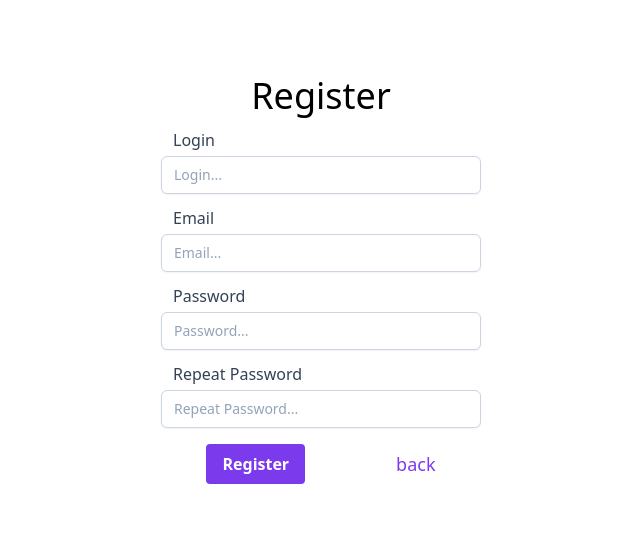
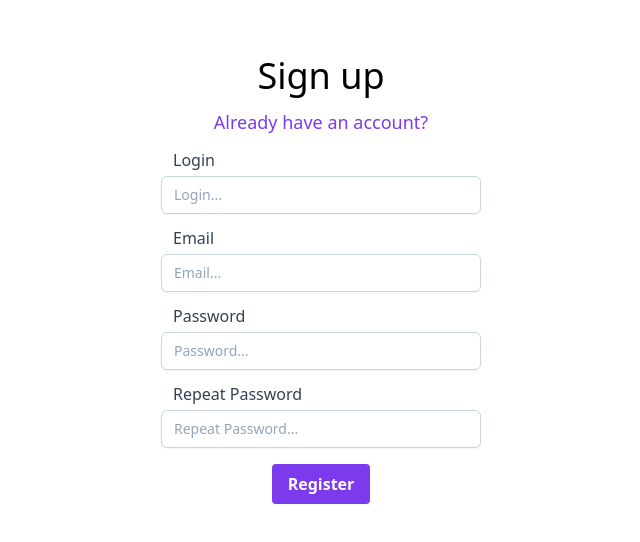
Before and after one commit to LenyPython/Listr, an Angular app in the folder frontend/: page /register in a window 1280 px wide. Shown: the top 542 px of the page, without its empty margins (319-959 px from the left). Built offline with nearby package versions, Linux system fonts and the light colour scheme.

Commit message:
Form changes

```diff
--- a/frontend/src/app/authModule/components/login/login.component.html
+++ b/frontend/src/app/authModule/components/login/login.component.html
@@ -1,5 +1,5 @@
-<h2 [ngClass]="['text-3xl', 'mb-8']">Login</h2>
-<div>
+<div [ngClass]="['flex', 'flex-col', 'items-center']">
+    <h2 [ngClass]="['text-3xl', 'mb-8']">Sign in</h2>
     <form [ngClass]="['flex', 'flex-col', 'content-center', 'w-80']">
         <label for="login" [ngClass]="['block']">
             <span [ngClass]="['mt-3','ml-3', 'block', 'text-md', 'font-medium', 'text-slate-700']">
--- a/frontend/src/app/authModule/components/register/register.component.html
+++ b/frontend/src/app/authModule/components/register/register.component.html
@@ -1,5 +1,9 @@
-<h2 [ngClass]="['text-4xl']">Register</h2>
 
+<div [ngClass]="['flex', 'flex-col', 'items-center']">
+<h2 [ngClass]="['text-4xl']">Sign up</h2>
+<a routerLink="/login" [ngClass]="['mt-3', 'text-violet-600', 'hover:text-violet-400', 'text-lg']">
+    Already have an account?
+</a>
 <form [ngClass]="['flex', 'flex-col', 'w-80']">
     <label for="login">
         <span [ngClass]="['mt-3','ml-3', 'block', 'text-md', 'font-medium', 'text-slate-700']">
@@ -23,8 +27,6 @@
         <button type="submit" [ngClass]="['btn-primary']">
             Register
         </button>
-        <a routerLink="/login" [ngClass]="['text-violet-600', 'hover:text-violet-400', 'text-lg']">
-            back
-        </a>
     </div>
 </form>
+</div>
```
